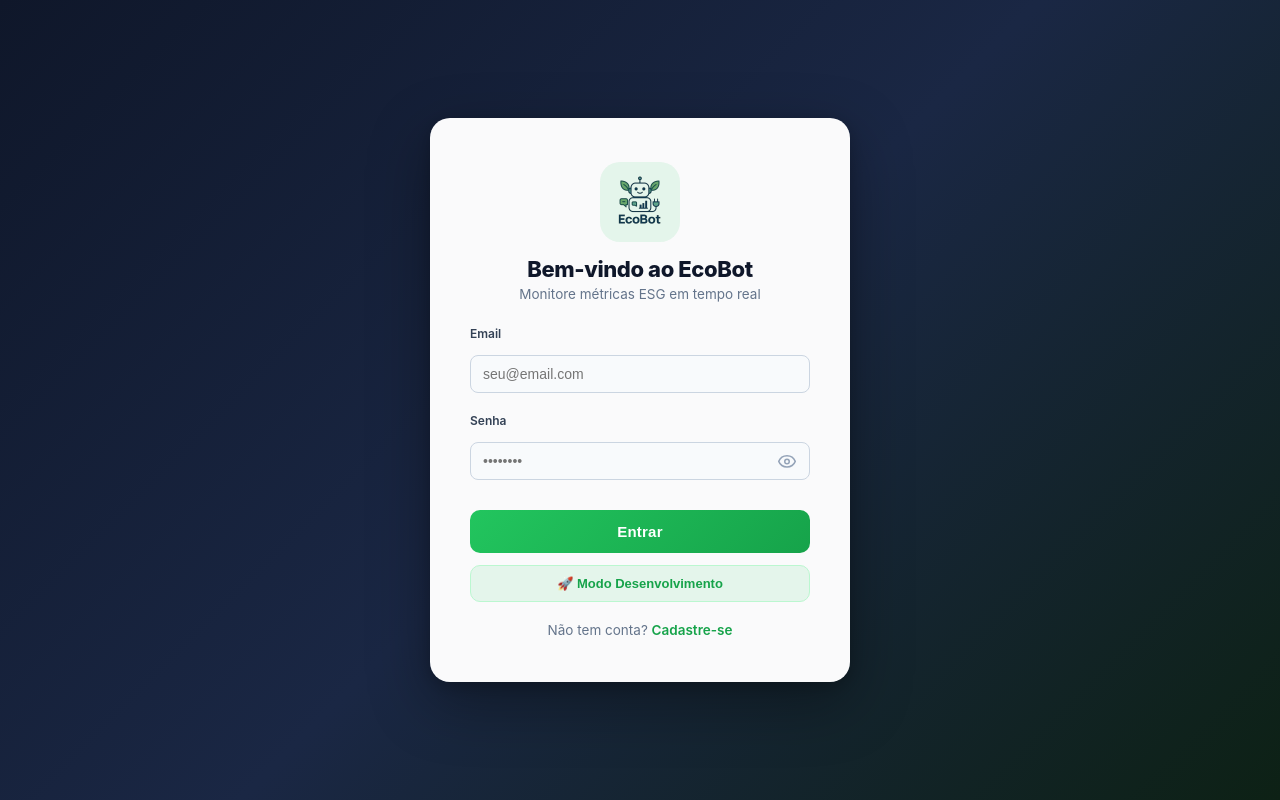
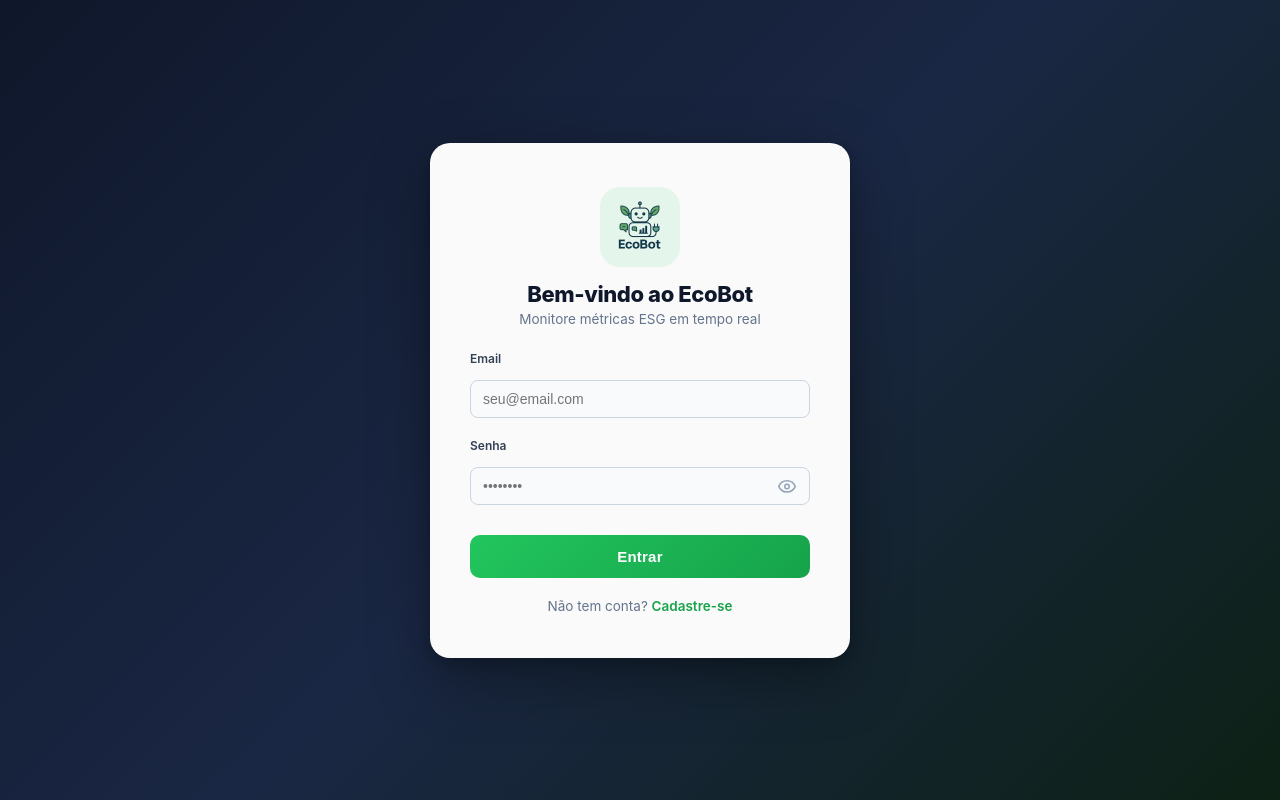
Before and after one commit to WesDevss/EcoBot, a React (Vite) app in the folder frontend/: page /login in a window 1280 px wide. Built offline with nearby package versions, Linux system fonts and the light colour scheme.

Commit message:
revert: remove modo desenvolvimento do login

```diff
--- a/frontend/src/pages/login.css
+++ b/frontend/src/pages/login.css
@@ -167,25 +167,6 @@
   text-decoration: underline;
 }
 
-.dev-login-btn {
-  width: 100%;
-  padding: 10px;
-  background: rgba(34, 197, 94, 0.1);
-  color: #16a34a;
-  border: 1px solid #bbf7d0;
-  border-radius: 10px;
-  font-size: 13px;
-  font-weight: 600;
-  cursor: pointer;
-  transition: all 0.2s;
-  margin-top: 12px;
-}
-
-.dev-login-btn:hover {
-  background: rgba(34, 197, 94, 0.15);
-  border-color: #22c55e;
-}
-
 /* Dark Theme */
 [data-theme="dark"] .login-container {
   background: linear-gradient(135deg, #050d1f 0%, #0a1628 100%);
@@ -233,14 +214,3 @@
   border-color: rgba(239,68,68,0.25);
   color: #fca5a5;
 }
-
-[data-theme="dark"] .dev-login-btn {
-  background: rgba(34, 197, 94, 0.1);
-  color: #4ade80;
-  border-color: rgba(74, 222, 128, 0.25);
-}
-
-[data-theme="dark"] .dev-login-btn:hover {
-  background: rgba(34, 197, 94, 0.15);
-  border-color: #22c55e;
-}
--- a/frontend/src/pages/login.jsx
+++ b/frontend/src/pages/login.jsx
@@ -25,15 +25,6 @@ function Login() {
       navigate('/dashboard');
     } catch (requestError) {
       setError(requestError?.response?.data?.message || 'As credenciais estão incorretas.');
-    }
-  };
-
-  const handleDevLogin = async () => {
-    try {
-      await login({ email: 'dev@ecobot.com', password: 'dev123' });
-      navigate('/dashboard');
-    } catch (requestError) {
-      setError('Erro ao entrar em modo desenvolvimento.');
     }
   };
 
@@ -116,10 +107,6 @@ function Login() {
           {error && <p className="login-error">{error}</p>}
         </form>
 
-        <button type="button" className="dev-login-btn" onClick={handleDevLogin}>
-          🚀 Modo Desenvolvimento
-        </button>
-
         <div className="login-footer">
           Não tem conta?{' '}
           <Link to="/cadastro" className="login-link">
```
